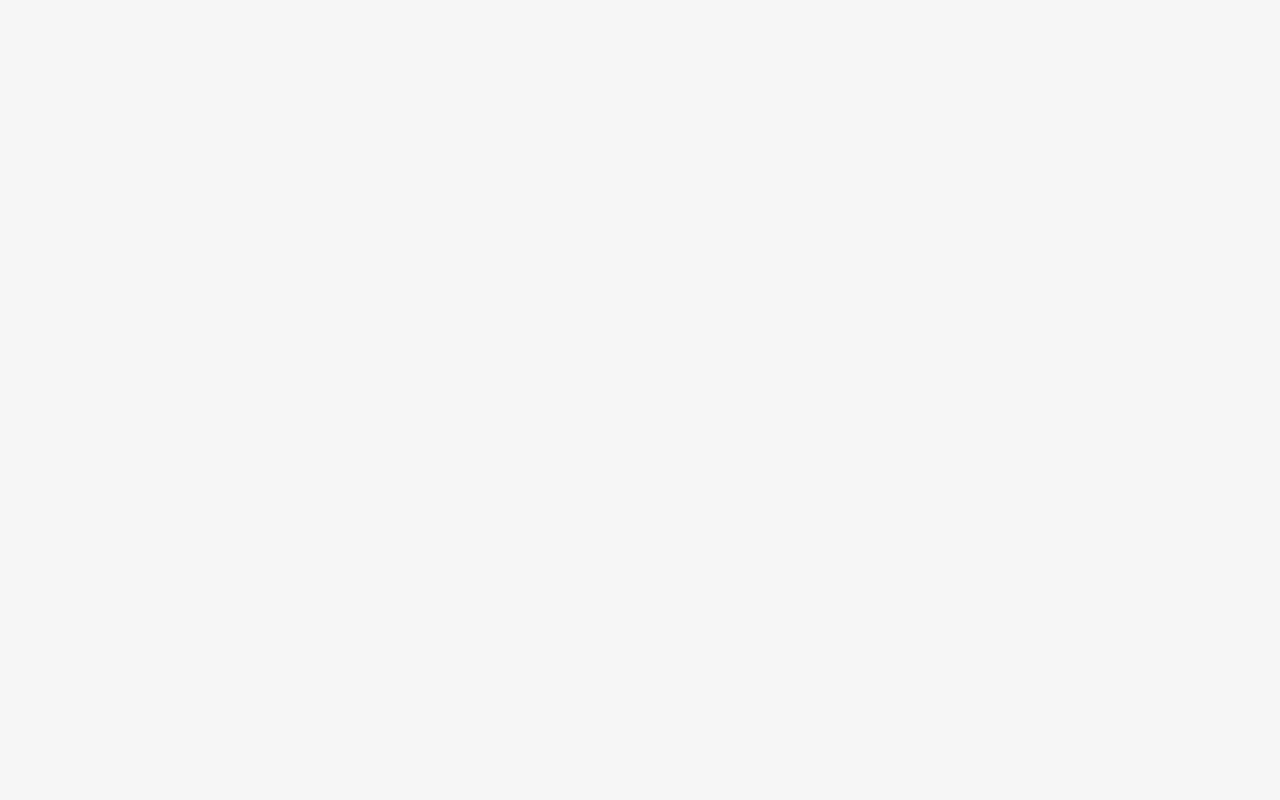
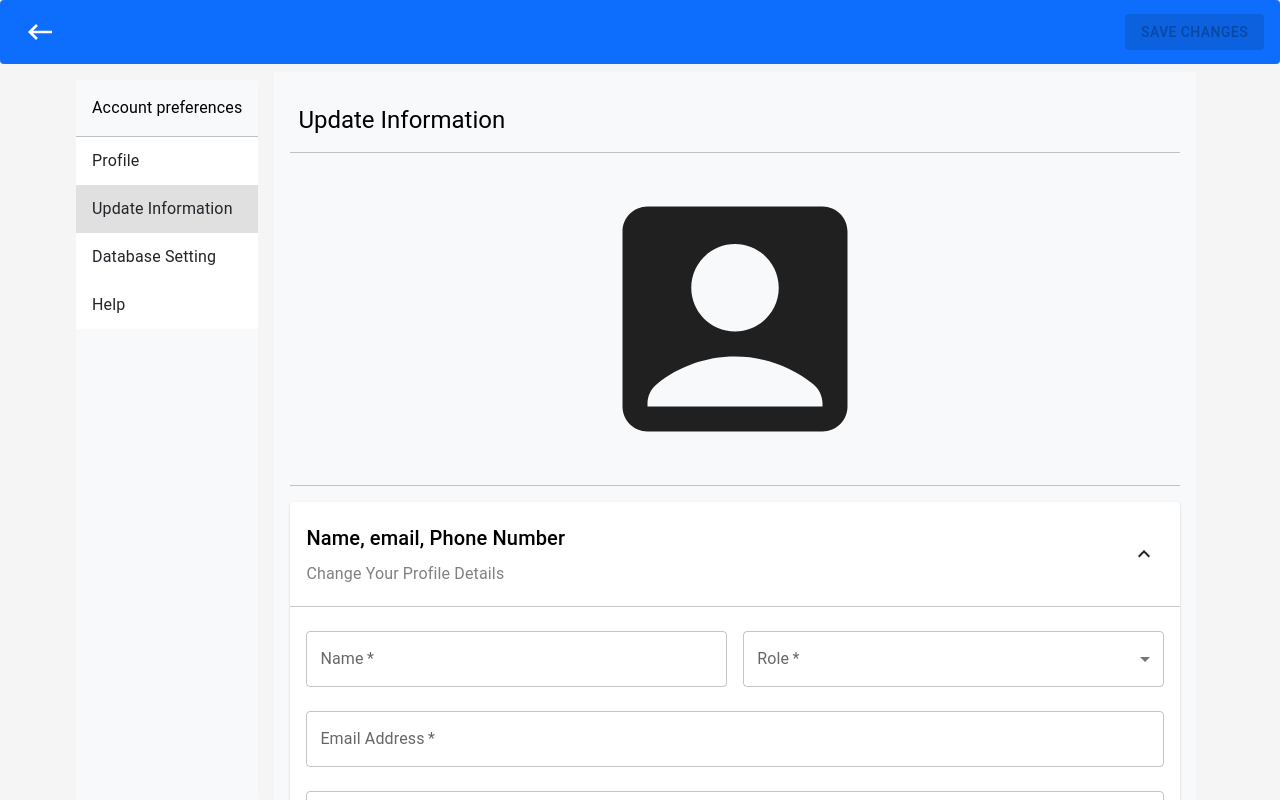
Before and after one commit to justhanzala/client.api.backendeasy, a React (Create React App) app: page /update-information in a window 1280 px wide. Built offline with nearby package versions, Linux system fonts and the light colour scheme.

Commit message:
integrate profile api and code enhancements

```diff
--- a/src/components/AccountPreferences.js
+++ b/src/components/AccountPreferences.js
@@ -19,8 +19,8 @@ const AccountPreferences = () => {
       path: "/profile",
     },
     {
-      title: "Account Setting",
-      path: "/account-setting",
+      title: "Update Information",
+      path: "/update-information",
     },
     {
       title: "Database Setting",
--- a/src/components/Layout.js
+++ b/src/components/Layout.js
@@ -5,7 +5,6 @@ import { useLocation, useHistory } from "react-router-dom";
 import { styled, createTheme, ThemeProvider } from "@mui/material/styles";
 import {
   AppBar as MuiAppBar,
-  Avatar,
   Box,
   Divider,
   Grid,
@@ -19,7 +18,6 @@ import {
   MenuItem,
   ListItemIcon,
   Tooltip,
-  CardMedia,
 } from "@mui/material";
 import {
   ChevronLeft as ChevronLeftIcon,
@@ -240,12 +238,6 @@ const DashboardContent = ({ children, routes }) => {
           <AccountBoxIcon className="fs-1 me-2" /> {userData.name}
         </MenuItem>
         <Divider />
-        <MenuItem onClick={() => history.push("/account-setting")}>
-          <ListItemIcon>
-            <SettingsIcon fontSize="small" />
-          </ListItemIcon>
-          Account Settings
-        </MenuItem>
         <MenuItem>
           <ListItemIcon>
             <SettingsIcon fontSize="small" />
--- a/src/pages/Profile.js
+++ b/src/pages/Profile.js
@@ -41,6 +41,7 @@ const Profile = () => {
       Back To Dashboard
     </Typography>
   );
+
   return (
     <>
       <Banner firstElement={firstElement} secondElement={secondElement} />
@@ -49,21 +50,31 @@ const Profile = () => {
         <Box className="bg-light p-3 overflow-auto mt-4" sx={{ width: "80%" }}>
           <Box className="py-3 px-2 d-flex justify-content-between">
             <Typography variant="h5" color="black">
-              Profile Information
+              Profile
             </Typography>
             <Link
               className="text-white text-decoration-none"
-              to="/account-setting"
+              to="/update-information"
             >
               <Button variant="contained" color="primary">
-                Edit Information
+                Update Information
               </Button>
             </Link>
           </Box>
           <Divider className="mb-3" />
           <Box className="d-flex justify-content-center align-items-center w-100">
             <CardActionArea sx={{ height: "200px", width: "200px" }}>
-              <AccountBoxIcon className="w-100 h-100" />
+              {userData?.profile ? (
+                // If user has image thin code will run
+                <img
+                  width="250"
+                  height="200"
+                  src={`${process.env.REACT_APP_SERVER_HOST}:${process.env.REACT_APP_SERVER_PORT}/${userData?.profile}`}
+                />
+              ) : (
+                // If user don't have image thin code will run
+                <AccountBoxIcon className="w-100 h-100" />
+              )}
             </CardActionArea>
           </Box>
           <Divider className="my-3" />
--- a/src/pages/AccountSetting.js
+++ b/src/pages/UpdateInformation.js
@@ -1,4 +1,4 @@
-import { useState } from "react";
+import { useState, useEffect } from "react";
 
 // Styled Components
 import {
@@ -23,13 +23,15 @@ import {
 } from "@mui/icons-material";
 
 // Redux
-import { useSelector } from "react-redux";
+import { useSelector, useDispatch } from "react-redux";
+import { uploadProfile as uploadProfileAction } from "../redux/user/actions";
 
 // Components
 import Banner from "../components/Banner";
 import AccountPreferences from "../components/AccountPreferences";
 
-const AccountSetting = () => {
+const UpdateInformation = () => {
+  const dispatch = useDispatch();
   const [expandedEditAccordion, setExpandedEditAccordion] = useState(true);
   const [expendedChangePasswordAccordion, setExpendedChangePasswordAccordion] =
     useState(false);
@@ -39,9 +41,20 @@ const AccountSetting = () => {
     emailAddress: "",
     phoneNumber: "",
   });
+  const [updatedImage, setUpdatedImage] = useState(null);
   const {
     user: { userData },
   } = useSelector((state) => state);
+
+  useEffect(() => {
+    if (updatedImage !== null) {
+      const formData = new FormData();
+      formData.append("profile", updatedImage);
+      formData.append("_id", userData?._id);
+
+      dispatch(uploadProfileAction(formData));
+    }
+  }, [updatedImage]);
 
   const handleAccordion = (panel) => (event, isExpanded) => {
     setExpandedEditAccordion(isExpanded ? panel : false);
@@ -104,9 +117,25 @@ const AccountSetting = () => {
           </Box>
           <Divider className="mb-3" />
           <Box className="d-flex justify-content-center align-items-center w-100">
-            <CardActionArea sx={{ height: "200px", width: "200px" }}>
-              <AccountBoxIcon className="w-100 h-100" />
-            </CardActionArea>
+            <label htmlFor="update-profile">
+              {userData?.profile ? (
+                <img
+                  width="250"
+                  height="200"
+                  style={{ borderRadius: "50%" }}
+                  src={`${process.env.REACT_APP_SERVER_HOST}:${process.env.REACT_APP_SERVER_PORT}/${userData?.profile}`}
+                />
+              ) : (
+                <AccountBoxIcon className="w-100 h-100" />
+              )}
+            </label>
+            <input
+              id="update-profile"
+              type="file"
+              className="d-none"
+              accept="image/*"
+              onChange={(e) => setUpdatedImage(e.target.files[0])}
+            />
           </Box>
           <Divider className="my-3" />
           <Box className="mt-3">
@@ -280,4 +309,4 @@ const AccountSetting = () => {
   );
 };
 
-export default AccountSetting;
+export default UpdateInformation;
--- a/src/redux/user/actions.js
+++ b/src/redux/user/actions.js
@@ -3,3 +3,4 @@ import { createAction } from "@reduxjs/toolkit";
 export const signup = createAction("signup");
 export const signin = createAction("signin");
 export const getUser = createAction("getUser");
+export const uploadProfile = createAction("uploadProfile");
--- a/src/redux/user/saga.js
+++ b/src/redux/user/saga.js
@@ -4,6 +4,7 @@ import {
   signup as signupAction,
   signin as signinAction,
   getUser as getUserAction,
+  uploadProfile as uploadProfileAction,
 } from "./actions";
 import slice from "./slice";
 import siteSlice from "../site/slice";
@@ -53,8 +54,24 @@ export function* getUser() {
   }
 }
 
+export function* profile(action) {
+  try {
+    yield put(siteSlice.actions.setLoading(true));
+    const {
+      data: { data },
+    } = yield call(axios.post, `${baseUrl}/profile`, action.payload);
+    console.log("data===============", data)
+
+    yield put(slice.actions.setUserData(data));
+    yield put(siteSlice.actions.setLoading(false));
+  } catch (e) {
+    console.log(e);
+  }
+}
+
 export default function* users() {
   yield takeLatest(signupAction.type, signup);
   yield takeLatest(signinAction.type, signin);
   yield takeLatest(getUserAction.type, getUser);
+  yield takeLatest(uploadProfileAction.type, profile);
 }
--- a/src/routes.js
+++ b/src/routes.js
@@ -6,7 +6,7 @@ import ApiServices from "./pages/ApiServices";
 import PublicApi from "./pages/PublicApi";
 import PrivateApi from "./pages/PrivateApi";
 import Profile from "./pages/Profile";
-import AccountSetting from "./pages/AccountSetting";
+import UpdateInformation from "./pages/UpdateInformation";
 import DatabaseSetting from "./pages/DatabaseSetting";
 
 const routes = [
@@ -62,8 +62,8 @@ const routes = [
   },
   {
     exact: true,
-    path: "/account-setting",
-    component: AccountSetting,
+    path: "/update-information",
+    component: UpdateInformation,
   },
   {
     exact: true,
```
